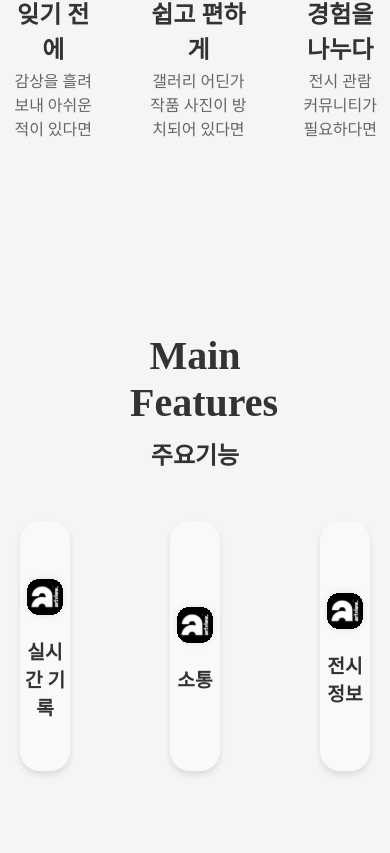
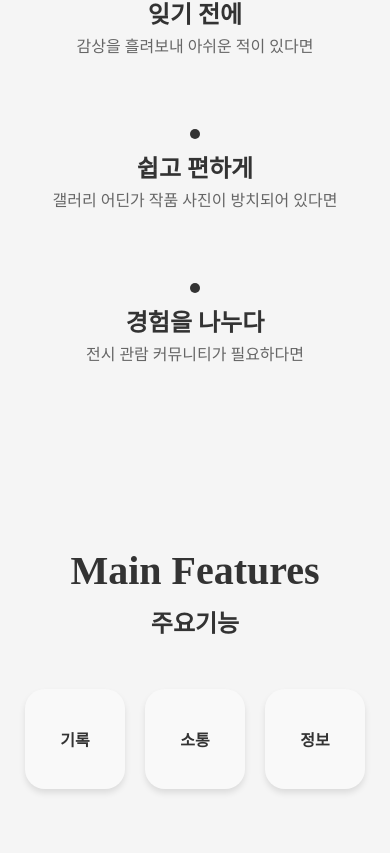
Before and after one commit to lse415/Artview_landing, a React (Vite) app in the folder artview-landing/: page / in a window 390 px wide. Shown: the part 1031-1884 px from the top of the page. Built offline with nearby package versions, Linux system fonts and the light colour scheme.

Commit message:
feat : Points, Features responsive

```diff
--- a/artview-landing/src/components/Feature/FeatureCard.tsx
+++ b/artview-landing/src/components/Feature/FeatureCard.tsx
@@ -1,5 +1,6 @@
 import styled from "styled-components";
 import LogoIcon from "../../assets/icons/logo-bg.svg";
+import media from "../../styles/media";
 
 interface FeatureCardProps {
   title: string;
@@ -10,7 +11,7 @@ const CardContainer = styled.div`
   width: 250px;
   height: 250px;
   display: flex;
-  flex-direction: column;
+  flex-direction: row;
   justify-content: center;
   align-items: center;
   border-radius: 20px;
@@ -23,17 +24,30 @@ const CardContainer = styled.div`
   &:hover {
     transform: scale(1.05);
   }
+
+  ${media.mobile} {
+    width: 100px;
+    height: 100px;
+  }
 `;
 
 const CardIcon = styled.img`
   width: 50px;
   height: 50px;
   margin-bottom: 15px;
+
+  ${media.mobile} {
+    display: none;
+  }
 `;
 
 const CardTitle = styled.h3`
   font-size: 1.2rem;
   color: #333;
+
+  ${media.mobile} {
+    font-size: ${({ theme }) => theme.fonts.small};
+  }
 `;
 
 const FeatureCard: React.FC<FeatureCardProps> = ({ title, onClick }) => (
--- a/artview-landing/src/components/Feature/FeatureSection.tsx
+++ b/artview-landing/src/components/Feature/FeatureSection.tsx
@@ -1,11 +1,11 @@
+import styled, { keyframes } from "styled-components";
 import { useState } from "react";
-import styled, { keyframes } from "styled-components";
 import Wrapper from "../Wrapper";
 import FeatureCard from "./FeatureCard";
 import FeatureModal from "./FeatureModal";
 import useIntersectionObserver from "../../hooks/useIntersectionObserver";
+import media from "../../styles/media";
 
-// 애니메이션
 const fadeIn = keyframes`
   from {
     opacity: 0;
@@ -17,14 +17,24 @@ const fadeIn = keyframes`
   }
 `;
 
+const Container = styled.section`
+  padding: 80px 0;
+  text-align: center;
+  margin: 0 120px;
+
+  ${media.mobile} {
+    margin: 0;
+  }
+`;
+
 const Title = styled.h2<{ isVisible: boolean }>`
-  font-size: 2.5rem;
+  font-size: ${({ theme }) => theme.fonts.title};
   color: #333;
   margin-bottom: 20px;
 
   span {
     display: block;
-    font-size: 1.5rem;
+    font-size: ${({ theme }) => theme.fonts.title_small};
     margin-top: 10px;
   }
 
@@ -32,12 +42,12 @@ const Title = styled.h2<{ isVisible: boolean }>`
   animation: ${({ isVisible }) => (isVisible ? fadeIn : "none")} 0.8s ease-out
     forwards;
   animation-delay: 0.3s;
-`;
 
-const Container = styled.div`
-  padding: 80px 0;
-  text-align: center;
-  margin: 0 120px;
+  ${media.mobile} {
+    span {
+      font-size: ${({ theme }) => theme.fonts.title_small};
+    }
+  }
 `;
 
 const CardContainer = styled.div<{ isVisible: boolean }>`
@@ -50,6 +60,11 @@ const CardContainer = styled.div<{ isVisible: boolean }>`
   animation: ${({ isVisible }) => (isVisible ? fadeIn : "none")} 0.8s ease-out
     forwards;
   animation-delay: 1s;
+
+  ${media.mobile} {
+    gap: 20px;
+    justify-content: center;
+  }
 `;
 
 const FeatureSection = () => {
@@ -62,7 +77,7 @@ const FeatureSection = () => {
 
   const features = [
     {
-      title: "실시간 기록",
+      title: "기록",
       description: "실시간으로 기록을 남기고 공유할 수 있습니다.",
     },
     {
@@ -70,7 +85,7 @@ const FeatureSection = () => {
       description: "사용자들과 소통하며 감상을 나눌 수 있습니다.",
     },
     {
-      title: "전시 정보",
+      title: "정보",
       description: "전시회 정보를 확인하고 추천받을 수 있습니다.",
     },
   ];
@@ -78,9 +93,8 @@ const FeatureSection = () => {
   const closeModal = () => setSelectedFeature(null);
 
   return (
-    <>
+    <Container ref={ref}>
       <Wrapper>
-        <Container ref={ref}>
         <Title isVisible={isVisible}>
           Main Features
           <span>주요기능</span>
@@ -94,12 +108,11 @@ const FeatureSection = () => {
             />
           ))}
         </CardContainer>
-        </Container>
       </Wrapper>
       {selectedFeature && (
         <FeatureModal feature={selectedFeature} onClose={closeModal} />
       )}
-    </>
+    </Container>
   );
 };
 
--- a/artview-landing/src/components/Point/PointItem.tsx
+++ b/artview-landing/src/components/Point/PointItem.tsx
@@ -1,4 +1,5 @@
 import styled, { keyframes } from "styled-components";
+import media from "../../styles/media";
 
 interface PointItemProps {
   keywordText: string;
@@ -41,10 +42,11 @@ const PointContainer = styled.div<{ delay: number; isVisible: boolean }>`
     ease-out forwards;
   animation-delay: ${({ delay }) => delay}s;
 
-  ${({ theme }) => theme.media.mobile} {
+  ${media.mobile} {
     animation: ${({ isVisible }) => (isVisible ? slideInDown : "none")} 1.5s
       ease-out forwards;
-    margin-bottom: 20px; /* 모바일에서 간격 조정 */
+    animation-delay: ${({ delay }) => delay}s;
+    margin-bottom: 20px;
   }
 `;
 
--- a/artview-landing/src/components/Point/PointSection.tsx
+++ b/artview-landing/src/components/Point/PointSection.tsx
@@ -2,6 +2,7 @@ import styled from "styled-components";
 import PointItem from "./PointItem";
 import Wrapper from "../Wrapper";
 import useIntersectionObserver from "../../hooks/useIntersectionObserver";
+import media from "../../styles/media";
 
 const ItemsContainer = styled.div`
   width: 100%;
@@ -11,20 +12,16 @@ const ItemsContainer = styled.div`
   align-items: center;
   gap: 50px;
 
-  ${({ theme }) => theme.media.mobile} {
+  ${media.mobile} {
     flex-direction: column;
   }
 `;
 
-const Section = styled.section`
+const Container = styled.section`
   padding: 80px 0;
   display: flex;
   justify-content: center;
   align-items: center;
-
-  ${({ theme }) => theme.media.mobile} {
-    padding: 25px 0 40px 0;
-  }
 `;
 
 const PointSection = () => {
@@ -46,7 +43,7 @@ const PointSection = () => {
   ];
 
   return (
-    <Section ref={ref}>
+    <Container ref={ref}>
       <Wrapper>
         <ItemsContainer>
           {points.map((point, index) => (
@@ -60,7 +57,7 @@ const PointSection = () => {
           ))}
         </ItemsContainer>
       </Wrapper>
-    </Section>
+    </Container>
   );
 };
 
--- a/artview-landing/src/styles/theme.ts
+++ b/artview-landing/src/styles/theme.ts
@@ -5,6 +5,9 @@ const theme = {
   },
   fonts: {
     small: "1rem",
+    title: "2.5rem",
+    title_small: "1.5rem",
+    title_mobile: "3.8rem",
   },
   media: {
     desktop: "1024px",
```
Lines whose indentation alone changed are shown as unchanged.
